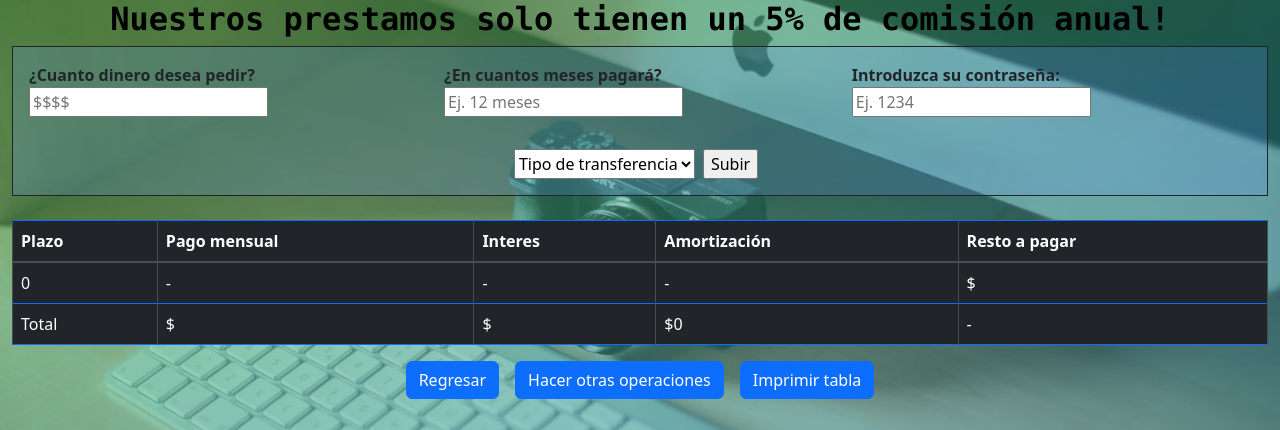
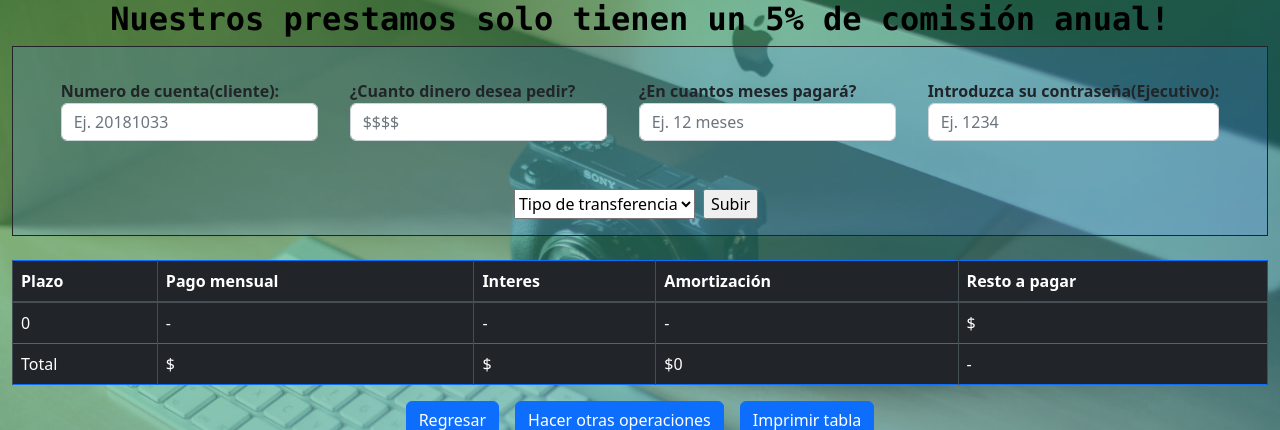
Before and after one commit to Maskeit/Proyecto-Integrador-3, a PHP site: page /amortizacion/tablaAmort.php in a window 1280 px wide. Shown: the part 86-516 px from the top of the page. Run offline with PHP 8.4, Linux system fonts and the light colour scheme; data that the repository does not hold is empty; some libraries are stand-ins or nearby versions.

Commit message:
avanceEstatusPedido
-Agregue la base del estatus de pedidos, una tabla donde se guardan las peticiones de prestamos y su estado
-Modifique el GenLoan para que pida el numero de cuenta del usuario y la contraseña del ejecutivo, además de pasarlo a un form control y un require

Por favor conecten la contraseña del ejecutivo y el numero de cuenta en el nuevo orden de GenLoan
Sigo trabajando en como hacer la funcionalidad del estatusPedido

```diff
--- a/amortizacion/genLoan.php
+++ b/amortizacion/genLoan.php
@@ -16,17 +16,21 @@ require '../vistas/header.php';
 
 		<!-- Cuadro de texto -->
 		<div style="background-color: rgba(100, 150, 300, 0.2);" class="p-3 border-top border-start border-end border-dark d-flex justify-content-center" style="max-width: 95%;">
-			<b>
+			<b class="p-3">
+			Numero de cuenta(cliente):
+			<input type="number" class="form-control" name="NoCli" placeholder="Ej. 20181033" required>
+			</b>
+			<b class="p-3">
 			¿Cuanto dinero desea pedir?
-			<input type="number" name="dinero" placeholder="$$$$">
+			<input type="number" class="form-control" name="dinero" placeholder="$$$$" required>
 			</b>
-			<b>
+			<b class="p-3">
 			¿En cuantos meses pagará?
-			<input type="number" name="meses" placeholder="Ej. 12 meses">
+			<input type="number" class="form-control" name="meses" placeholder="Ej. 12 meses" required>
 			</b>
-			<b>
-			Introduzca su contraseña:
-			<input type="password" name="passeje" placeholder="Ej. 1234">
+			<b class="p-3">
+			Introduzca su contraseña(Ejecutivo):
+			<input type="password" class="form-control" name="passeje" placeholder="Ej. 1234" required>
 			</b>
 		</div>
 		<div style="background-color: rgba(100, 150, 300, 0.2); " class="mb-4 p-3 border-bottom border-start border-end border-dark d-flex justify-content-center" style="max-width: 95%;">
--- a/amortizacion/tablaAmort.php
+++ b/amortizacion/tablaAmort.php
@@ -69,7 +69,7 @@ $pagoMensual = $pagoMensual = round(($prestamo * $porcentaje)/(1-(pow((1+$porcen
     </section>
 
 <section class="d-flex justify-content-center"> <!-- Botones de acciones -->
-  <a class="btn btn-primary btn-md mx-2" href="formularioAmort.php" role="button">Regresar</a>
+  <a class="btn btn-primary btn-md mx-2" href="./formularioAmort.php" role="button">Regresar</a>
   <a class="btn btn-primary btn-md mx-2" href="../ejecutivo.php" role="button">Hacer otras operaciones</a>
   <button type="button btn-primary btn-md" class="btn btn-primary mx-2" onclick="print()">Imprimir tabla</button> <!-- El botón print parece ser problema exclusivamente de Opera, revisen en otro navegador para ver si el problema persiste -->
 
--- a/vistas/ejecutivo.view.php
+++ b/vistas/ejecutivo.view.php
@@ -59,7 +59,7 @@ require 'vistas/headerEspecifico.php';
                 </p>
                 <i style="font-size: 10em; color: black;" class="bi bi-terminal-fill"></i>
                 <div class="pricing">
-                  <a href="./rscEjecutivo/status.php" class="btn btn-dark px-5 py-2 primary-btn mb-5 rounded-pill">Estados</a>
+                  <a href="./estatusPedido/estatusPedido.php" class="btn btn-dark px-5 py-2 primary-btn mb-5 rounded-pill">Estados</a>
                 </div>
               </div>
             </div>
```
Also changed, not shown: estatusPedido/estatusPedido.php (added, +45 -0 lines).
